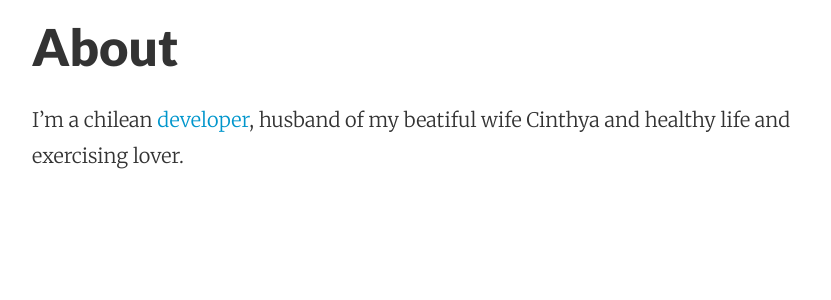
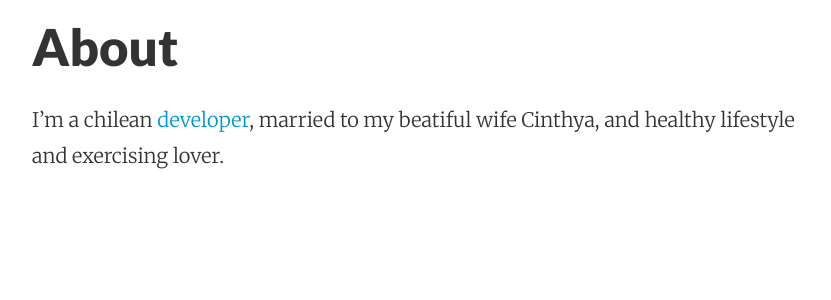
Before and after one commit to jpcolomer/jpcolomer.github.io, a Jekyll site: the page built from about.md, in a window 1280 px wide. Shown: the part 157-457 px from the top of the page, without its empty margins (224-1055 px from the left). Built offline with Jekyll 4.4.1, drawn with Linux system fonts in a browser that asks for light colours; Markdown is read by kramdown in place of the engine named in the settings.

Commit message:
Change about

```diff
--- a/about.md
+++ b/about.md
@@ -4,5 +4,5 @@ title: About
 permalink: /about/
 ---
 
-I'm a chilean [developer](http://github.com/jpcolomer), husband of my beatiful wife Cinthya and healthy
-life and exercising lover.
+I'm a chilean [developer](http://github.com/jpcolomer), married to my beatiful wife Cinthya, and healthy
+lifestyle and exercising lover.
```
